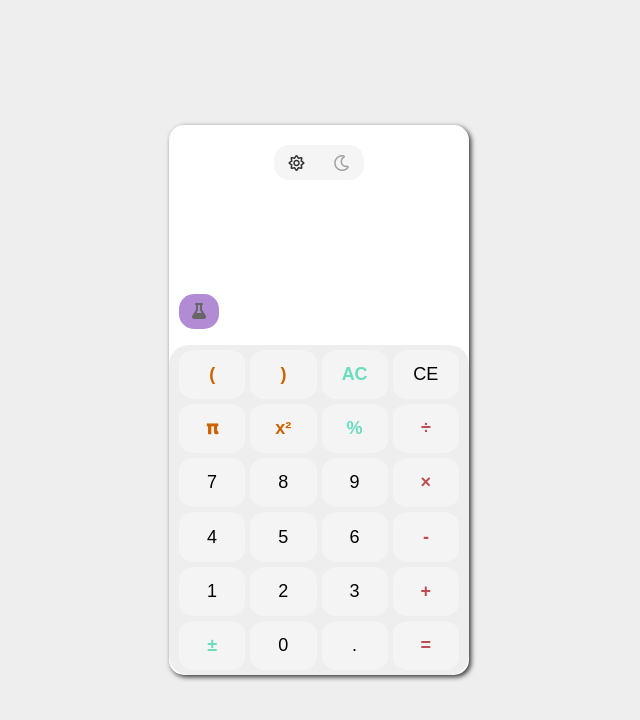
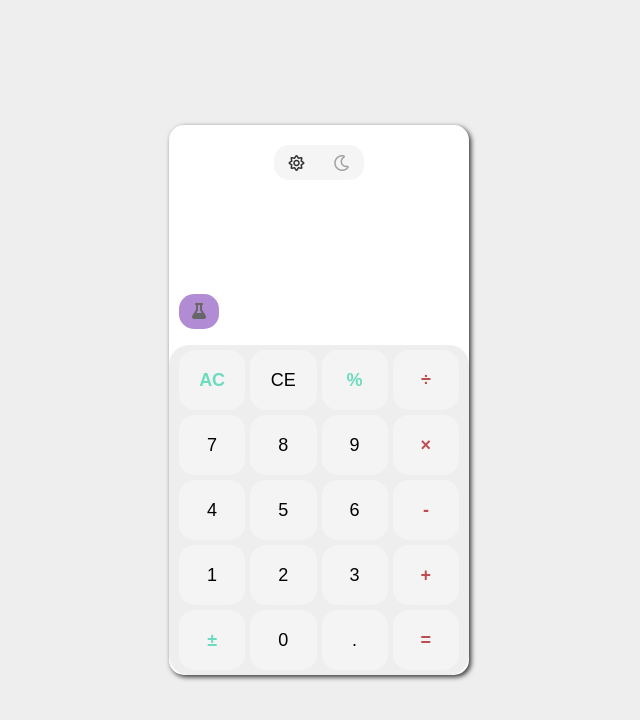
Before and after one commit to harshitRachna/calculatorapp, an Angular app: page / in a window 1280 px wide. Shown: the top 720 px of the page, without its empty margins (321-961 px from the left). Built offline with nearby package versions, Linux system fonts and the light colour scheme.

Commit message:
Added the functionality to calculate factorial of negitive value and fixed the bug in the ''±' button Not working after pressing backspace.

```diff
--- a/src/app/component/cal-body/cal-body.component.html
+++ b/src/app/component/cal-body/cal-body.component.html
@@ -14,7 +14,7 @@
             (click)="calcexp(btn.sign)" [value]="btn.sign"> {{btn.html? btn.html
             :btn.sign}}</button>
     </div>
-    <div class="claculator-keys" *ngIf="toggle.scMode">
+    <div class="claculator-keys sci-mode" *ngIf="toggle.scMode">
         <button class="sign-type{{btn.type}}" [disabled]='btn.disabled' *ngFor='let btn of scbutton'
             (click)="calcexp(btn.sign)" [value]="btn.sign"> {{btn.html?btn.html
             :btn.sign}}</button>
--- a/src/app/component/cal-body/cal-body.component.scss
+++ b/src/app/component/cal-body/cal-body.component.scss
@@ -75,6 +75,11 @@
     }
   }
 
+  .claculator-keys.sci-mode {
+    grid-template-columns: repeat(3, 1fr);
+    gap: 10px;
+  }
+
 }
 
 .calculator.dark {
--- a/src/app/component/cal-body/cal-body.component.ts
+++ b/src/app/component/cal-body/cal-body.component.ts
@@ -13,77 +13,51 @@ export class CalBodyComponent implements OnInit {
   constructor(public toggle: TogglemodeService, private us: UtilityService) {}
   // calculator buttons in order
   scbutton = [
+    { sign: '(', type: 'C' },
     {
-      sign: '^',
-      type: 'A',
+      sign: ')',
+      type: 'C',
       html: '',
       disabled: false,
     },
     {
       sign: 'x!',
       type: 'A',
-    }, {
-      sign: 'log',
-      type:'A'
-    }, {
-      sign: 'tan',
-      type:'B'
+    },
+    { sign: 'Inv' },
+    {
+      sign: 'sin',
+      type: 'B',
+    },
+    { sign: 'In' },
+    { sign: '𝛑', type: 'C' },
+    {
+      sign: 'cos',
+      type: 'B',
     },
     {
-      sign: 'e',
-      type:''
+      sign: 'log',
+      type: 'A',
+    },
+    { sign: 'e' },
+    {
+      sign: 'tan',
+      type: 'B',
     },
     {
-      sign: 'sin',
-      type: 'B'
+      sign: '√',
     },
-    {
-      sign: 'cos',
-      type:'B'
-    },
-    {
-      sign: 'Inv',
-      type:''
-    },
-    {
-      sign: 'Inv',
-      type:''
-    },
-    {
-      sign: 'Inv',
-      type:''
-    },
-    {
-      sign: 'Inv',
-      type:''
-    },
-    {
-      sign: 'Inv',
-      type:''
-    },
-    {
-      sign: 'Inv',
-      type:''
-    },
-    {
-      sign: 'Inv',
-      type:''
-    },
-    {
-      sign: 'Inv',
-      type:''
-    },
-    {
-      sign:'√'
-    }
+
+
+    { sign: 'x²', type: 'C' },
+    { sign: 'Ans' },
+    { sign: 'EXP' },
+  {sign:'x'}
+
   ];
   buttons = [
-    { sign: '(', type: 'C' },
-    { sign: ')', type: 'C' },
     { sign: 'AC', type: 'A' },
     { sign: '-1', html: 'CE', disabled: false },
-    { sign: '𝛑', type: 'C' },
-    { sign: 'x²', type: 'C' },
 
     { sign: '%', type: 'A' },
     { sign: '÷', type: 'B' },
--- a/src/app/service/utility.service.ts
+++ b/src/app/service/utility.service.ts
@@ -162,18 +162,6 @@ export class UtilityService {
 
   //method that accepts that array and solve the '*','÷' & '%'
   muldiv(array: any): any {
-    console.log(array);
-
-    if (array.includes('!')) {
-      const index = array.indexOf('!'),
-        num = array[index - 1];
-      let fact = 1;
-      for (let i = num; i > 0; i--) fact *= i;
-      if (Number(array[index + 1])) array.splice(index - 1, 2, fact, 'x');
-      else array.splice(index - 1, 2, fact);
-
-      return this.muldiv(array);
-    }
     if (array.includes('𝛑')) {
       const index = array.indexOf('𝛑'),
         pi = 22 / 7;
@@ -225,6 +213,17 @@ export class UtilityService {
 
     if (array.includes(')')) {
       return [NaN];
+    }
+    if (array.includes('!')) {
+      const index = array.indexOf('!'),
+        num = array[index - 1] < 0 ? array[index - 1] * -1 : array[index - 1];
+      let fact = array[index - 1] < 0 ? -1 : 1;
+      for (let i = num; i > 0; i--) fact *= i;
+
+      if (Number(array[index + 1])) array.splice(index - 1, 2, fact, 'x');
+      else array.splice(index - 1, 2, fact);
+
+      return this.muldiv(array);
     }
     if (array.includes('÷')) {
       const index = array.indexOf('÷'),
@@ -285,10 +284,11 @@ export class UtilityService {
   }
 
   backspace() {
-    this.numbers = this.calcArray[this.calcArray.length - 1]
+    this.numbers = this.calcArray[this.calcArray.length - 2]
       .toString()
       .split('')
-      .map((e: any) => (e === '- ' || e === '.' ? e : Number(e)));
+      .map((e: any) => (e === '-' || e === '.' ? e : Number(e)));
+    this.calcArray.splice(this.calcArray.length - 2, 1);
   }
 
   // method that handles the point and '±' button operation
@@ -304,11 +304,11 @@ export class UtilityService {
     }
 
     if (type === 'back') {
-      if (this.numbers.length > 0) this.numbers.pop();
-      else {
-        if (Number(this.calcArray[this.calcArray.length - 1])) {
+      if (this.numbers.length > 0) {
+        this.numbers.pop();
+      } else {
+        if (Number(this.calcArray[this.calcArray.length - 2])) {
           this.backspace();
-          this.numbers.pop();
         }
         this.calcArray.pop();
       }
```
